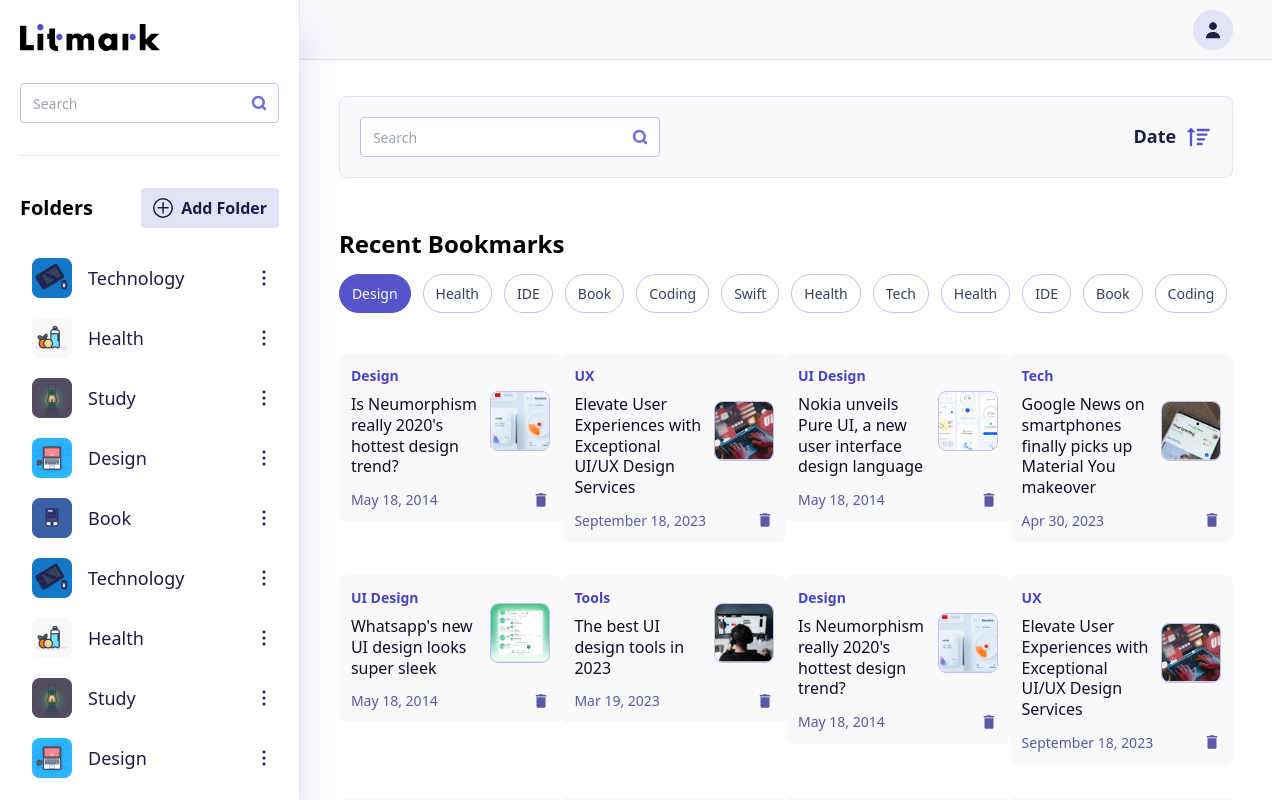
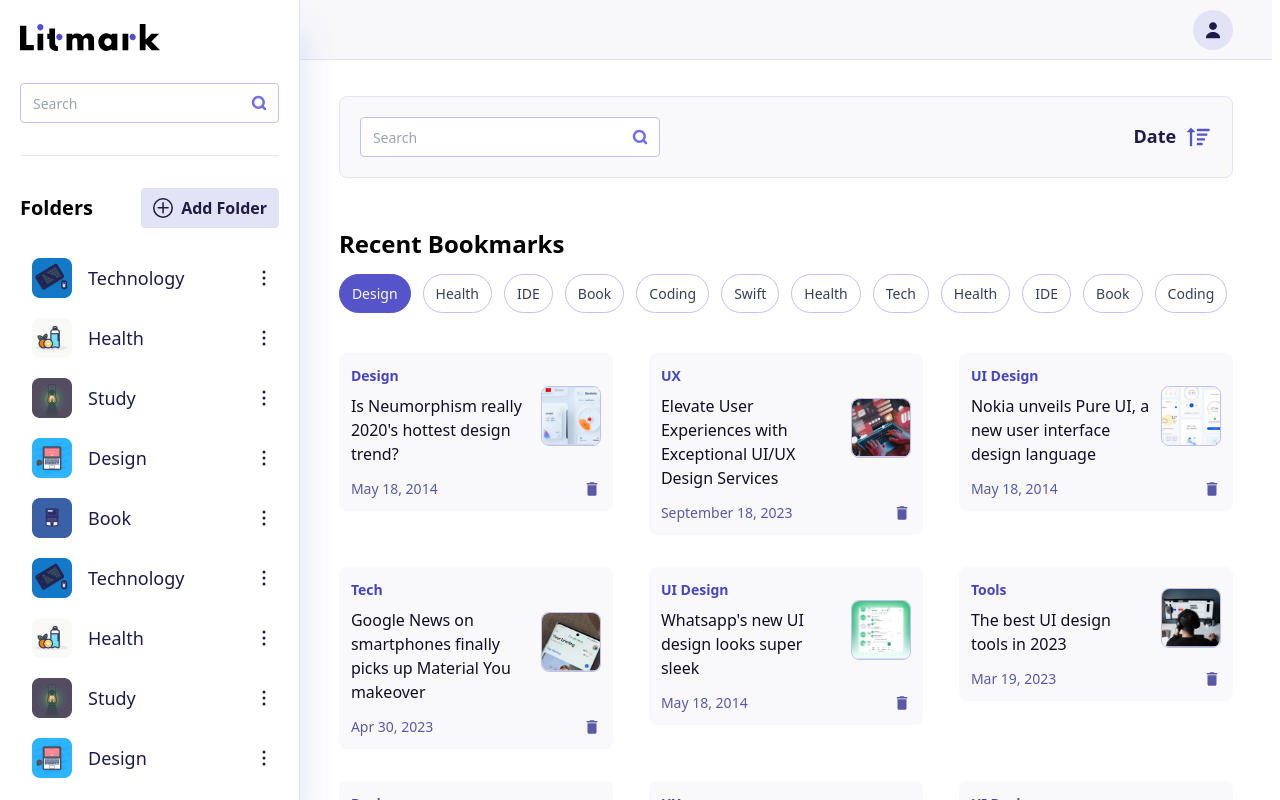
Before and after one commit to abhishek98s/LITMARK_FRONTEND, an Angular app in the folder Client/: page /top in a window 1280 px wide. Shown: the top 800 px of the page. Built offline with nearby package versions, Linux system fonts and the light colour scheme.

Commit message:
managed responsive

```diff
--- a/Client/package.json
+++ b/Client/package.json
@@ -3,7 +3,7 @@
   "version": "0.0.0",
   "scripts": {
     "ng": "ng",
-    "start": "ng serve",
+    "start": "ng serve --open",
     "build": "ng build",
     "watch": "ng build --watch --configuration development",
     "test": "ng test"
--- a/Client/src/app/Model/folder.ts
+++ b/Client/src/app/Model/folder.ts
@@ -13,4 +13,5 @@
     title: string,
     date: string,
     img: string,
+    link: string
 }
--- a/Client/src/app/Modules/home/top-page/top-page.component.html
+++ b/Client/src/app/Modules/home/top-page/top-page.component.html
@@ -1,7 +1,7 @@
 <section class="main-wrapper grid grid-cols-2 ">
     <app-sidebar></app-sidebar>
 
-    <section>
+    <section class="hidden md:block">
         <app-navbar></app-navbar>
 
         <section class="main">
@@ -26,7 +26,7 @@
                     </div>
                 </div>
 
-                <div class="recent-bookmark-list grid grid-cols-4">
+                <div class="recent-bookmark-list grid 2xl:grid-cols-4 xl:grid-cols-3 lg:grid-cols-2 gap-[4%]">
                     <div *ngFor="let recentBookmark of recenBookmarks">
                         <app-recent-bookmark class="col-span-1" [recentBookmark]="recentBookmark"></app-recent-bookmark>
                     </div>
--- a/Client/src/app/Modules/home/top-page/top-page.component.scss
+++ b/Client/src/app/Modules/home/top-page/top-page.component.scss
@@ -1,5 +1,8 @@
 .main-wrapper {
-    grid-template-columns: 300px calc(100vw - 308px);
+    grid-template-columns: 100%;
+    @media screen and (min-width: 768px) {
+        grid-template-columns: 300px calc(100vw - 308px);
+    }
 
     .main {
         max-width: calc(100% - 8%);
--- a/Client/src/app/Modules/home/top-page/top-page.component.ts
+++ b/Client/src/app/Modules/home/top-page/top-page.component.ts
@@ -49,38 +49,44 @@
       category: "Design",
       title: "Is Neumorphism really 2020's hottest design trend?",
       img: "assets/image/bookmark-1.png",
-      date: "May 18, 2014"
+      date: "May 18, 2014",
+      link: 'https://www.creativebloq.com/news/neumorphism'
     },
 
     {
       category: "UX",
       title: "Elevate User Experiences with Exceptional UI/UX Design Services",
       img: "assets/image/bookmark-2.png",
-      date: "September 18, 2023"
+      date: "September 18, 2023",
+      link: 'https://www.analyticsinsight.net/elevate-user-experiences-with-exceptional-ui-ux-design-services/'
     },
     {
       category: "UI Design",
       title: "Nokia unveils Pure UI, a new user interface design language",
       img: "assets/image/bookmark-3.png",
-      date: "May 18, 2014"
+      date: "May 18, 2014",
+      link: 'https://www.gsmarena.com/nokia_unveils_pure_ui_a_new_user_interface_design_language-news-58063.php'
     },
     {
       category: "Tech",
       title: "Google News on smartphones finally picks up Material You makeover",
       img: "assets/image/bookmark-4.png",
-      date: "Apr 30, 2023"
+      date: "Apr 30, 2023",
+      link: 'https://www.androidpolice.com/google-news-material-you-redesign-phones/'
     },
     {
       category: "UI Design",
       title: "Whatsapp's new UI design looks super sleek",
       img: "assets/image/bookmark-5.png",
-      date: "May 18, 2014"
+      date: "May 18, 2014",
+      link: 'https://www.creativebloq.com/news/new-whatsapp-ui-design'
     },
     {
       category: "Tools",
       title: "The best UI design tools in 2023",
       img: "assets/image/bookmark-6.png",
-      date: "Mar 19, 2023"
+      date: "Mar 19, 2023",
+      link: 'https://www.creativebloq.com/how-to/20-best-ui-design-tools'
     },
   ]
 }
--- a/Client/src/app/Shared/folder/folder.component.scss
+++ b/Client/src/app/Shared/folder/folder.component.scss
@@ -3,7 +3,7 @@
 .folder {
     padding: 10px 12px;
     padding-right: 0;
-    // max-width: 274px;
+    margin-bottom: 16px;
     width: 100%;
     transition: 0.4s;
     cursor: pointer;
@@ -11,4 +11,8 @@
     &:hover {
         background-color: $primary-200;
     }
+
+    @media screen and (min-width: 768px) {
+        margin-bottom: 0;
+    }
 }
--- a/Client/src/app/Shared/recent-bookmark/recent-bookmark.component.html
+++ b/Client/src/app/Shared/recent-bookmark/recent-bookmark.component.html
@@ -1,8 +1,8 @@
-<div class="recent-bookmark rounded-2 bg-primary-100">
+<div class="recent-bookmark rounded-2 bg-primary-100 flex flex-col justify-between h-100">
     <div class="flex-between-center gap-[1px]">
         <div class="category-title grow-0">
             <div class="category text-label-md-bold text-primary-850-80">{{recentBookmark.category}}</div>
-            <div class="title text-body-md-medium text-primary-1000">{{recentBookmark.title}}</div>
+            <a href={{recentBookmark.link}} target="_blank" class="title text-body-md-medium text-primary-1000">{{recentBookmark.title}}</a>
         </div>
 
         <figure class="image w-[60px] h-[60px] rounded-2">
--- a/Client/src/app/Shared/recent-bookmark/recent-bookmark.component.scss
+++ b/Client/src/app/Shared/recent-bookmark/recent-bookmark.component.scss
@@ -2,7 +2,6 @@
 
 .recent-bookmark {
     padding: 12px;
-    max-width: 300px;
 
     .category-title {
         max-width: calc(100% - 70px);
@@ -14,8 +13,14 @@
             border: 1px solid $primary-400;
         }
 
-        .title{
+        .title {
             line-height: 130%;
+            transition: 0.2s;
+
+            &:hover {
+                text-decoration: underline;
+                color: $primary-800;
+            }
         }
     }
 
--- a/Client/src/app/Shared/sidebar/sidebar.component.scss
+++ b/Client/src/app/Shared/sidebar/sidebar.component.scss
@@ -1,8 +1,6 @@
 @import "../../colors";
 
 .sidebar {
-    min-width: 300px;
-    max-width: 300px;
     height: 100vh;
     width: 100%;
     padding: 24px 20px;
@@ -10,4 +8,9 @@
     gap: 32px;
     border-right: 1px solid $primary-200;
     box-shadow: 4px 32px 32px 0px #4141b426;
+
+    @media screen and (min-width: 768px) {
+        min-width: 300px;
+        max-width: 300px;
+    }
 }
```
